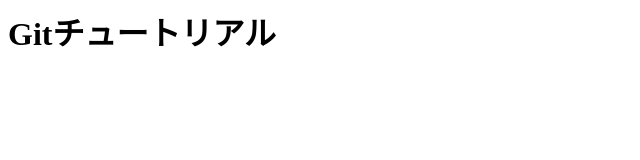
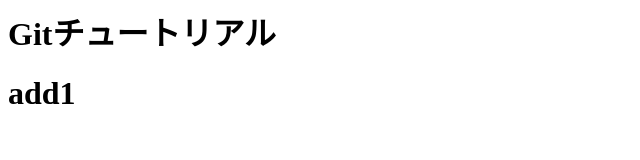
Before and after one commit to ted020/git_tutorial, a plain HTML site: page index.html in a window 1280 px wide. Shown: the whole page, without its empty margins (0-640 px from the left). Drawn offline with Linux system fonts and the light colour scheme.

```diff
--- a/index.html
+++ b/index.html
@@ -1 +1,2 @@
 <h1>Gitチュートリアル</h1>
+<h1>add1<h1>
```
